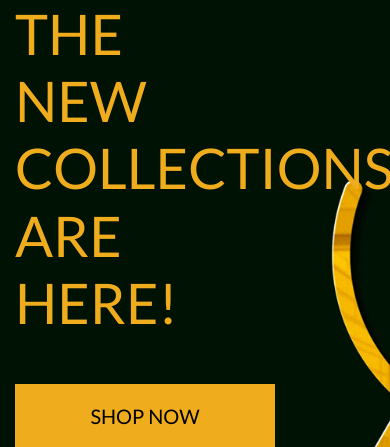
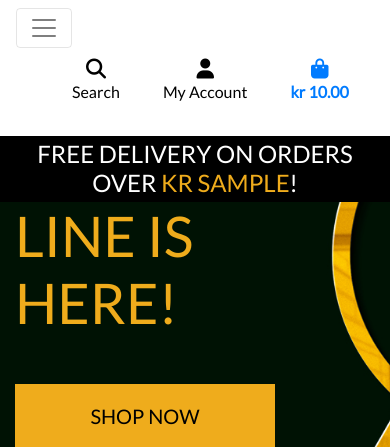
Before and after one commit to jnehmeh87/jade_perfume_v1, a Django app: template home/templates/home/index.html in a window 390 px wide. Shown: the top 447 px of the page. Run offline with Django 5.2, Linux system fonts and the light colour scheme; the template is opened without the code that fills it: most values are stand-ins (such as "Sample title", 1, 10 or a date in 2020); some libraries are stand-ins or nearby versions.

Commit message:
Added mobile header and main navbar and edited style of home page

```diff
--- a/home/templates/home/index.html
+++ b/home/templates/home/index.html
@@ -4,9 +4,7 @@
 {% block page_header %}
      <div class="container header-container">
           <div class="row">
-               <div class="col">
-
-               </div>
+               <div class="col"></div>
           </div>
      </div>
 {% endblock %}
@@ -16,7 +14,7 @@
           <div class="row h-100">
                <div class="col-7 col-md-6 my-auto">
                     <h1 class="display-4 logo-font text-gold">
-                         The new collections are here!
+                         The new first line is here!
                     </h1>
                      <div class="my-5">
                          <h4>
--- a/static/css/base.css
+++ b/static/css/base.css
@@ -60,6 +60,10 @@ body {
     border: 1px solid black !important;
 }
 
+.bg-black {
+    background: #000 !important;
+}
+
 /* -------------------------------- Media Queries */
 
 /* Slightly larger container on xl screens */
@@ -80,6 +84,6 @@ body {
     }
 
     .header-container {
-        padding-top: 164px;
+        padding-top: 550px;
     }
 }
--- a/templates/base.html
+++ b/templates/base.html
@@ -39,11 +39,11 @@
         <div class="col-12 col-lg-4 my-auto py-1 py-lg-0 text-center text-lg-left">
           <a href="{% url 'home' %}" class="nav-link main-logo-link">
             <h2 class="logo-font text-black my-0">
-              <strong>Jade</strong>   Fragrance
+              <strong class="text-gold">Jade</strong>   Fragrance
             </h2>
           </a>
         </div>
-        <div class="col-12 col-lg-4 my-auto py-1 py-lg-0 text-center text-lg-left">
+        <div class="col-12 col-lg-4 my-auto py-1 py-lg-0">
           <form method="GET" action="">
             <div class="input-group w-100">
               <input class="form-control border border-black rounded-0" type="text" name="q" placeholder="Search our site">
@@ -62,7 +62,7 @@
             <li class="list-inline-item dropdown">
               <a class="text-black nav-link" href="#" id="user-options" data-toggle="dropdown" aria-haspopup="true" aria-expanded="false">
                 <div class="text-center">
-                  <div><i class="fas fa-user fa-lg"></i></div>
+                  <div><i class="fas fa-user fa-lg btn btn-black border border-black rounded-0"></i></div>
                   <p class="my-0">My Account</p>
                 </div>
               </a>
@@ -82,7 +82,7 @@
             <li class="list-inline-item">
               <a class="{% if grand_total %}text-info font-weight-bold{% else %}text-black{% endif %} nav-link" href="">
                 <div class="text-center">
-                  <div><i class="fas fa-shopping-bag fa-lg"></i></div>
+                  <div><i class="fas fa-shopping-bag fa-lg btn btn-black border border-black rounded-0"></i></div>
                   <p class="my-0">
                     {% if grand_total %}
                       kr {{ grand_total|floatformat:2 }}
@@ -94,6 +94,20 @@
               </a>
             </li>
           </ul>
+        </div>
+      </div>
+      <div class="row bg-white">
+        <nav class="navbar navbar-expand-lg navbar-light w-100">
+          <button class="navbar-toggler" type="button" data-toggle="collapse" data-target="#main-nav" aria-controls="main-nav" aria-expanded="false" aria-label="Toggle navigation">
+            <span class="navbar-toggler-icon"></span>
+          </button>
+          {% include 'includes/mobile-top-header.html' %}
+          {% include 'includes/main-nav.html' %}
+        </nav>
+      </div>
+      <div id="delivery-banner" class="row text-center">
+        <div class="col bg-black text-white">
+          <h4 class="logo-font my-1">Free delivery on orders over <span class="text-gold">kr {{ free_shipping_threshold }}</span>!</h4>
         </div>
       </div>
     </header>
--- /dev/null
+++ b/templates/includes/main-nav.html
@@ -0,0 +1,51 @@
+<div class="collapse navbar-collapse" id="main-nav">
+    <ul class="navbar-nav w-auto mx-auto">
+        <li class="nav-item dropdown">
+            <a class="logo-font font-weight-bold nav-link text-black mr-5" href="#" id="all-products-link" data-toggle="dropdown" aria-haspopup="true" aria-expanded="false">
+                All Products
+            </a>
+            <div class="dropdown-menu border-0" aria-labelledby="all-products-link">
+                <a href="" class="dropdown-item">By Price</a>
+                <a href="" class="dropdown-item">By Rating</a>
+                <a href="" class="dropdown-item">By Category</a>
+                <a href="" class="dropdown-item">All Products</a>
+            </div>
+        </li>
+        <li class="nav-item dropdown">
+            <a class="logo-font font-weight-bold nav-link text-black mr-5" href="#" id="all-products-link" data-toggle="dropdown" aria-haspopup="true" aria-expanded="false">
+                Perfume
+            </a>
+        </li>
+        <li class="nav-item dropdown">
+            <a class="logo-font font-weight-bold nav-link text-black mr-5" href="#" id="all-products-link" data-toggle="dropdown" aria-haspopup="true" aria-expanded="false">
+                Moisturizer
+            </a>
+            <div class="dropdown-menu border-0" aria-labelledby="all-products-link">
+                <a href="" class="dropdown-item">Skin</a>
+                <a href="" class="dropdown-item">Beard</a>
+                <a href="" class="dropdown-item">All Moisturizers</a>
+            </div>
+        </li>
+        <li class="nav-item dropdown">
+            <a class="logo-font font-weight-bold nav-link text-black mr-5" href="#" id="all-products-link" data-toggle="dropdown" aria-haspopup="true" aria-expanded="false">
+                Cleanser
+            </a>
+            <div class="dropdown-menu border-0" aria-labelledby="all-products-link">
+                <a href="" class="dropdown-item">Body</a>
+                <a href="" class="dropdown-item">Hands</a>
+                <a href="" class="dropdown-item">All Cleansers</a>
+            </div>
+        </li>
+        <li class="nav-item dropdown">
+            <a class="logo-font font-weight-bold nav-link text-black mr-5" href="#" id="all-products-link" data-toggle="dropdown" aria-haspopup="true" aria-expanded="false">
+                Special Offers
+            </a>
+            <div class="dropdown-menu border-0" aria-labelledby="all-products-link">
+                <a href="" class="dropdown-item">New Arrivals</a>
+                <a href="" class="dropdown-item">Deals</a>
+                <a href="" class="dropdown-item">Clearance</a>
+                <a href="" class="dropdown-item">All Specials</a>
+            </div>
+        </li>
+    </ul>
+</div>
--- /dev/null
+++ b/templates/includes/mobile-top-header.html
@@ -0,0 +1,63 @@
+<ul>
+    <li class="list-inline-item">
+        <a href="#" class="text-black nav-link d-block d-lg-none" id="mobile-search" data-toggle="dropdown"
+            aria-haspopup="true" aria-expanded="false">
+            <div class="text-center">
+                <div><i class="fas fa-search fa-lg"></i></div>
+                <p class="my-0">Search</p>
+            </div>
+        </a>
+        <div class="dropdown-menu border-0 w-100 p3 rounded-0 my-0" aria-labelledby="mobile-search">
+            <form class="form" method="GET" action="">
+                <div class="input-group w-100">
+                    <input class="form-control border border-black rounded-0" type="text" name="q"
+                        placeholder="Search our site">
+                    <div class="input-group-append">
+                        <button class="form-control form-control btn btn-black border border-black rouded-0"
+                            type="submit">
+                            <span class="icon">
+                                <i class="fas fa-search"></i>
+                            </span>
+                        </button>
+                    </div>
+                </div>
+            </form>
+        </div>
+    </li>
+    <li class="list-inline-item dropdown">
+        <a class="text-black nav-link d-block d-lg-none" href="#" id="user-mobile" data-toggle="dropdown"
+            aria-haspopup="true" aria-expanded="false">
+            <div class="text-center">
+                <div><i class="fas fa-user fa-lg"></i></div>
+                <p class="my-0">My Account</p>
+            </div>
+        </a>
+        <div class="dropdown-menu border-0" aria-labelledby="user-mobile">
+            {% if request.user.is_authenticated %}
+            {% if request.user.is_superuser %}
+            <a href="" class="dropdown-item">Item Management</a>
+            {% endif %}
+            <a href="" class="dropdown-item">My Profile</a>
+            <a href="{% url 'account_logout' %}" class="dropdown-item">Logout</a>
+            {% else %}
+            <a href="{% url 'account_signup' %}" class="dropdown-item">Register</a>
+            <a href="{% url 'account_login' %}" class="dropdown-item">Login</a>
+            {% endif %}
+        </div>
+    </li>
+    <li class="list-inline-item">
+        <a class="{% if grand_total %}text-primary font-weight-bold{% else %}text-black{% endif %} nav-link d-block d-lg-none"
+            href="">
+            <div class="text-center">
+                <div><i class="fas fa-shopping-bag fa-lg"></i></div>
+                <p class="my-0">
+                    {% if grand_total %}
+                    kr {{ grand_total|floatformat:2 }}
+                    {% else %}
+                    kr 0.00
+                    {% endif %}
+                </p>
+            </div>
+        </a>
+    </li>
+</ul>
```
